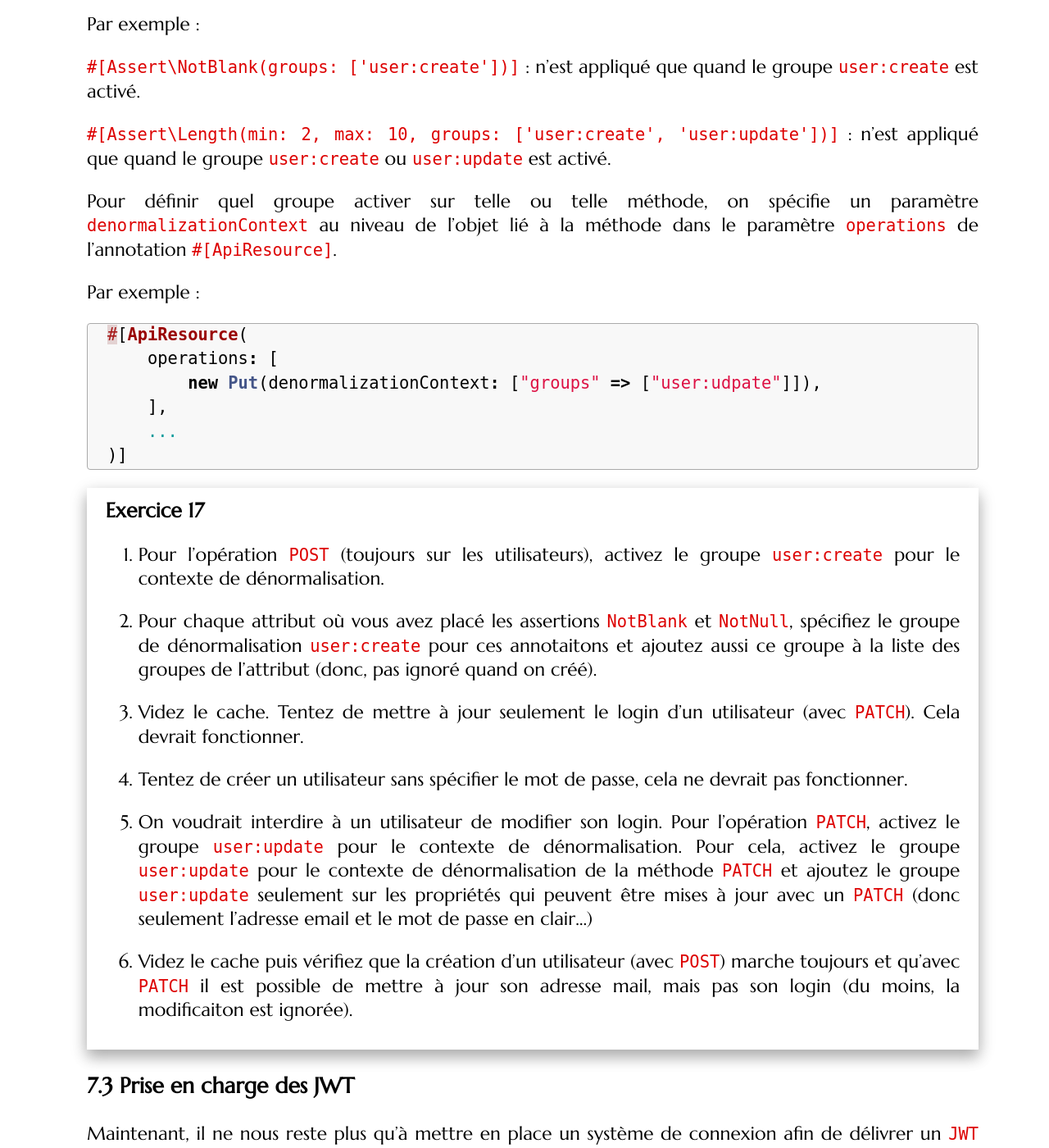
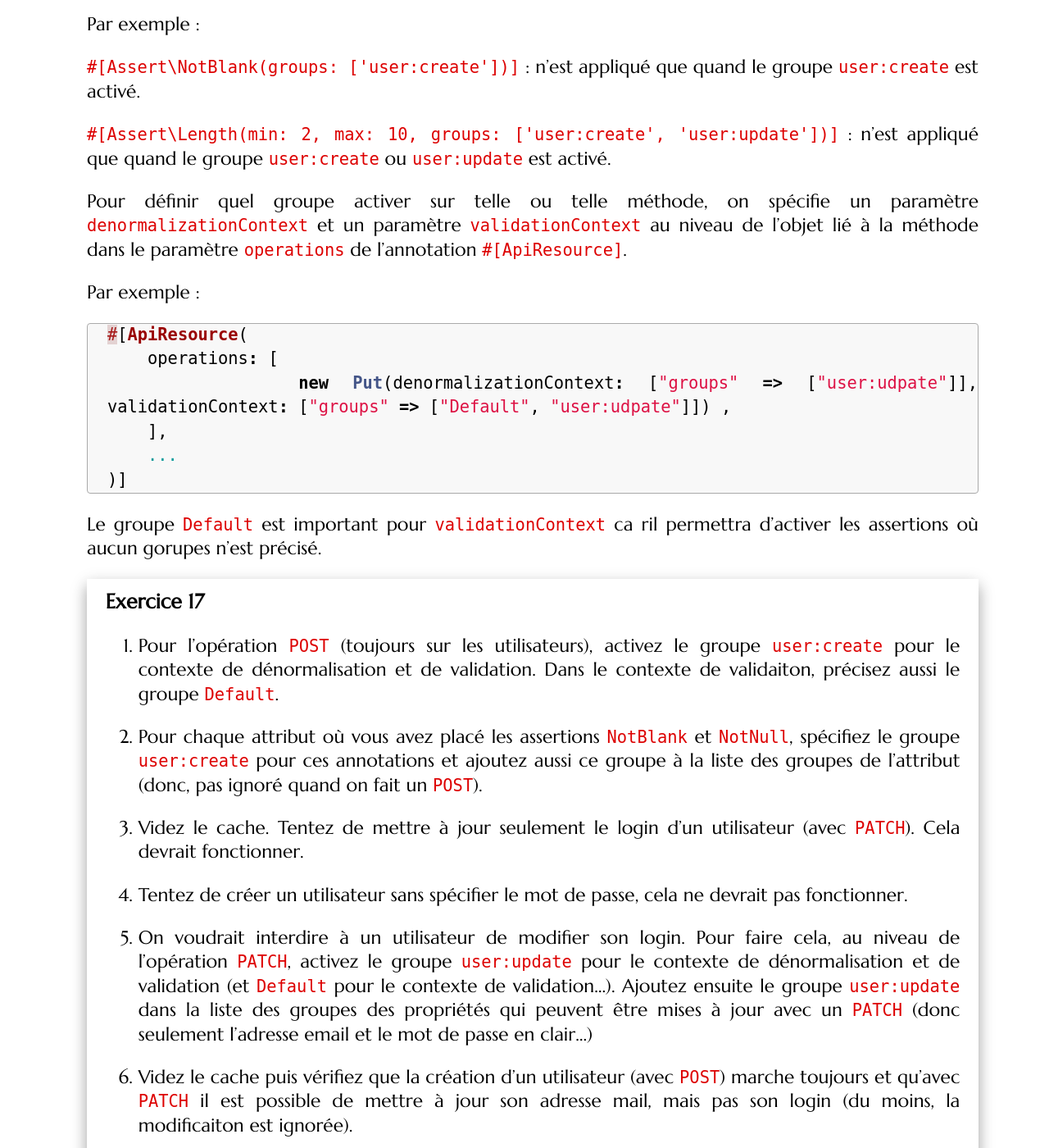
Before and after one commit to mgasquet/ProgMobile-Android-LP-APIDAE, a Jekyll site: the page built from tutorials/tutorial2.md, in a window 1280 px wide and 1400 px high, scrolled down 38098 px. Shown: the whole window at 82% size. Built offline with Jekyll 4.4.1, drawn with Linux system fonts in a browser that asks for light colours; some web fonts are replaced.

Commit message:
update td2 patch validation

````diff
--- a/tutorials/tutorial2.md
+++ b/tutorials/tutorial2.md
@@ -1100,29 +1100,31 @@ Par exemple :
 
 `#[Assert\Length(min: 2, max: 10, groups: ['user:create', 'user:update'])]` : n'est appliqué que quand le groupe `user:create` ou `user:update` est activé.
 
-Pour définir quel groupe activer sur telle ou telle méthode, on spécifie un paramètre `denormalizationContext` au niveau de l'objet lié à la méthode dans le paramètre `operations` de l'annotation `#[ApiResource]`.
+Pour définir quel groupe activer sur telle ou telle méthode, on spécifie un paramètre `denormalizationContext` et un paramètre `validationContext` au niveau de l'objet lié à la méthode dans le paramètre `operations` de l'annotation `#[ApiResource]`.
 
 Par exemple :
 ```php
 #[ApiResource(
     operations: [
-        new Put(denormalizationContext: ["groups" => ["user:udpate"]]),
+        new Put(denormalizationContext: ["groups" => ["user:udpate"]], validationContext: ["groups" => ["Default", "user:udpate"]]) ,
     ],
     ...
 )]
 ```
 
+Le groupe `Default` est important pour `validationContext` ca ril permettra d'activer les assertions où aucun gorupes n'est précisé.
+
 <div class="exercise">
 
-1. Pour l'opération `POST` (toujours sur les utilisateurs), activez le groupe `user:create` pour le contexte de dénormalisation.
+1. Pour l'opération `POST` (toujours sur les utilisateurs), activez le groupe `user:create` pour le contexte de dénormalisation et de validation. Dans le contexte de validaiton, précisez aussi le groupe `Default`.
 
-2. Pour chaque attribut où vous avez placé les assertions `NotBlank` et `NotNull`, spécifiez le groupe de dénormalisation `user:create` pour ces annotaitons et ajoutez aussi ce groupe à la liste des groupes de l'attribut (donc, pas ignoré quand on créé).
+2. Pour chaque attribut où vous avez placé les assertions `NotBlank` et `NotNull`, spécifiez le groupe `user:create` pour ces annotations et ajoutez aussi ce groupe à la liste des groupes de l'attribut (donc, pas ignoré quand on fait un `POST`).
 
 3. Videz le cache. Tentez de mettre à jour seulement le login d'un utilisateur (avec `PATCH`). Cela devrait fonctionner.
 
 4. Tentez de créer un utilisateur sans spécifier le mot de passe, cela ne devrait pas fonctionner.
 
-5. On voudrait interdire à un utilisateur de modifier son login. Pour l'opération `PATCH`, activez le groupe `user:update` pour le contexte de dénormalisation. Pour cela, activez le groupe `user:update` pour le contexte de dénormalisation de la méthode `PATCH` et ajoutez le groupe `user:update` seulement sur les propriétés qui peuvent être mises à jour avec un `PATCH` (donc seulement l'adresse email et le mot de passe en clair...)
+5. On voudrait interdire à un utilisateur de modifier son login. Pour faire cela, au niveau de l'opération `PATCH`, activez le groupe `user:update` pour le contexte de dénormalisation et de validation (et `Default` pour le contexte de validation...). Ajoutez ensuite le groupe `user:update` dans la liste des groupes des propriétés qui peuvent être mises à jour avec un `PATCH` (donc seulement l'adresse email et le mot de passe en clair...)
 
 6. Videz le cache puis vérifiez que la création d'un utilisateur (avec `POST`) marche toujours et qu'avec `PATCH` il est possible de mettre à jour son adresse mail, mais pas son login (du moins, la modificaiton est ignorée).
 
````
